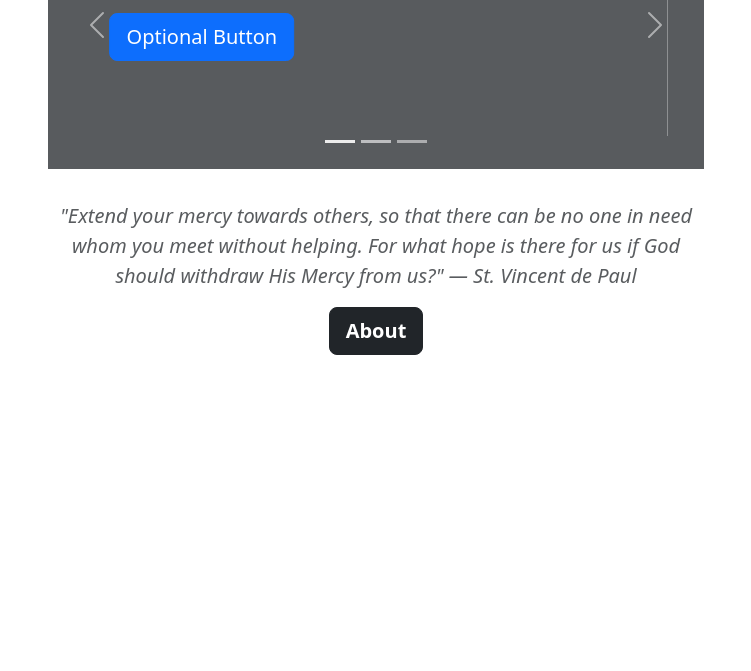
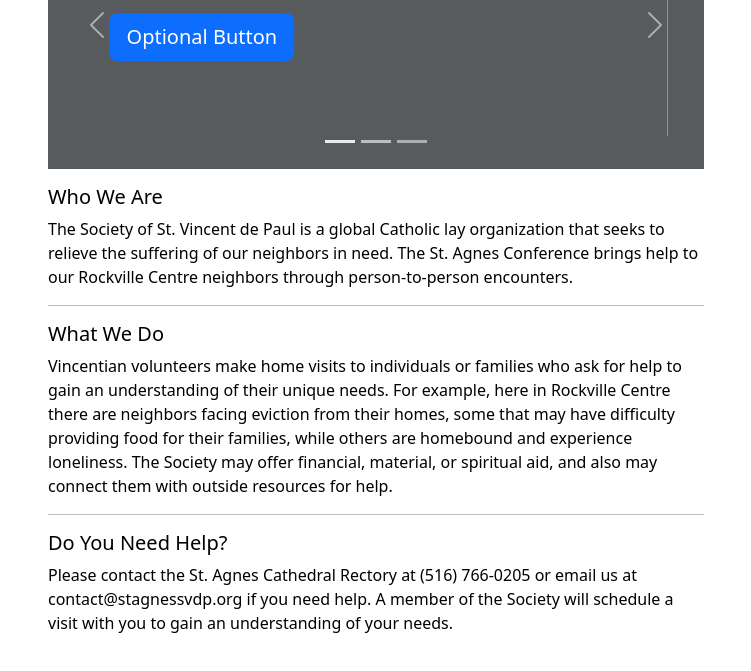
Before and after one commit to ihardenburgh/stagnessvdp-dev, a plain HTML site: page about.html in a window 1280 px wide. Shown: the part 255-926 px from the top of the page, without its empty margins (264-1015 px from the left). Before the commit the page ends 800 px from the top, so only its background shows below. Drawn offline with nearby package versions, Linux system fonts and the light colour scheme.

Commit message:
about + index

```diff
--- a/about.html
+++ b/about.html
@@ -14,12 +14,12 @@
     .nav-masthead .nav-link:hover, .nav-masthead .nav-link:focus {border-bottom-color: rgba(255, 255, 255, .25);}
     .nav-masthead .nav-link + .nav-link {margin-left: 1rem;}
     .nav-masthead .active {color: #000; border-bottom-color: #000;}
-    .carousel {margin-bottom: 2rem;}
+    .carousel {margin-bottom: 1rem;}
     .carousel-caption {top: 1rem; bottom: 1rem; z-index: 10;}
     .carousel-item {height: 18rem;}
   </style>
 </head>
-<body class="d-flex h-100 text-center text-bg-light bg-white">
+<body class="d-flex h-100 text-left text-bg-light bg-white">
   <div class="cover-container d-flex w-100 h-100 p-3 mx-auto flex-column">
     <header class="mb-auto">
       <div>
@@ -79,10 +79,14 @@
           <span class="visually-hidden">Next</span>
         </button>
       </div>
-
-
-      <p class="lead text-muted"><i>"Extend your mercy towards others, so that there can be no one in need whom you meet without helping. For what hope is there for us if God should withdraw His Mercy from us?" — St. Vincent de Paul</i></p>
-      <p class="lead"><a class="btn btn-lg btn-dark fw-bold" href="#">About</a></p>
+      <h5>Who We Are</h5>
+      <p>The Society of St. Vincent de Paul is a global Catholic lay organization that seeks to relieve the suffering of our neighbors in need. The St. Agnes Conference brings help to our Rockville Centre neighbors through person-to-person encounters.</p>
+      <hr>
+      <h5>What We Do</h5>
+      <p>Vincentian volunteers make home visits to individuals or families who ask for help to gain an understanding of their unique needs. For example, here in Rockville Centre there are neighbors facing eviction from their homes, some that may have difficulty providing food for their families, while others are homebound and experience loneliness. The Society may offer financial, material, or spiritual aid, and also may connect them with outside resources for help.</p>
+      <hr>
+      <h5>Do You Need Help?</h5>
+      <p>Please contact the St. Agnes Cathedral Rectory at (516) 766-0205 or email us at contact@stagnessvdp.org if you need help. A member of the Society will schedule a visit with you to gain an understanding of your needs.</p>
     </main>
     <!-- <footer class="pt-4 my-md-5 pt-md-5 border-top">
       <div class="row">
```
Also changed, not shown: index.html (+1 -1 lines).
